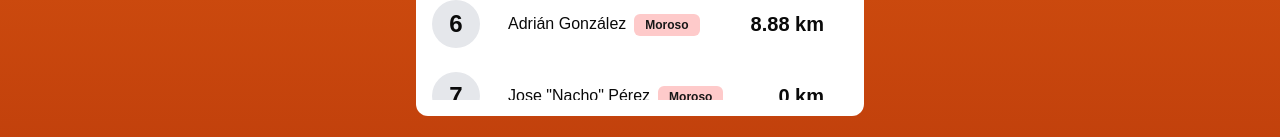
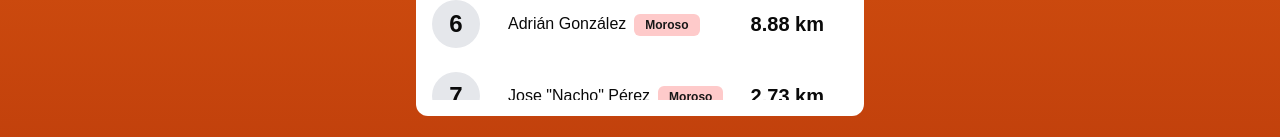
Before and after one commit to diegotronics/30k-noviembre, a Next.js app: page / in a window 1280 px wide. Shown: the part 736-873 px from the top of the page. Built offline with nearby package versions, Linux system fonts and the light colour scheme.

Commit message:
Update players.ts

```diff
--- a/src/data/players.ts
+++ b/src/data/players.ts
@@ -37,7 +37,7 @@ export const PLAYERS: Player[] = [
     },
     {
       name: 'Jose "Nacho" Pérez',
-      km: 0,
+      km: 2.73,
       moroso: true,
     },
     {
```
